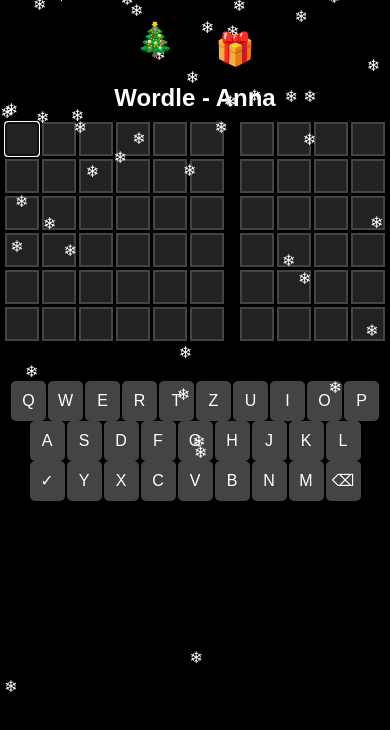
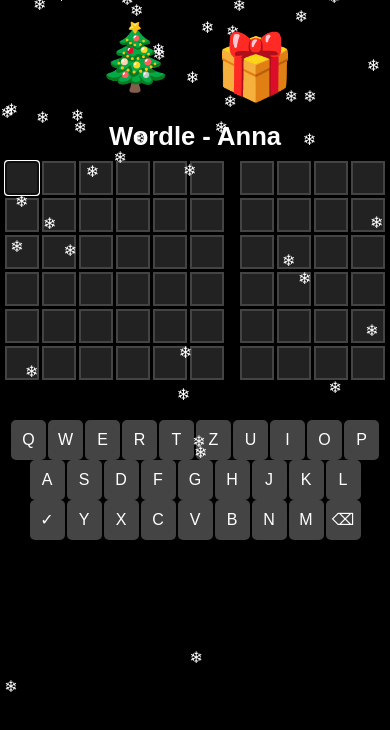
Before and after one commit to heithi/Anna, a plain HTML site: page index.html in a window 390 px wide. Drawn offline with Linux system fonts and the light colour scheme.

Commit message:
Update style.css

```diff
--- a/style.css
+++ b/style.css
@@ -120,7 +120,7 @@ h1 {
   }
 
   h1 {
-    font-size: 1.5rem; /* Kleinere Schriftgröße für Mobilgeräte */
+    font-size: 1.6rem; /* Kleinere Schriftgröße für Mobilgeräte */
     margin-bottom: 10px;
     position: relative;
   }
@@ -140,11 +140,11 @@ h1 {
   }
   /* Weihnachtsbaum und Geschenk direkt über der Überschrift */
   #tree {
-    font-size: 2rem; /* Kleinere Schriftgröße für Mobilgeräte */
+    font-size: 4rem; /* Kleinere Schriftgröße für Mobilgeräte */
   }
 
   #present {
-    font-size: 2rem; /* Kleinere Schriftgröße für Mobilgeräte */
+    font-size: 4rem; /* Kleinere Schriftgröße für Mobilgeräte */
   }
 }
 
```
